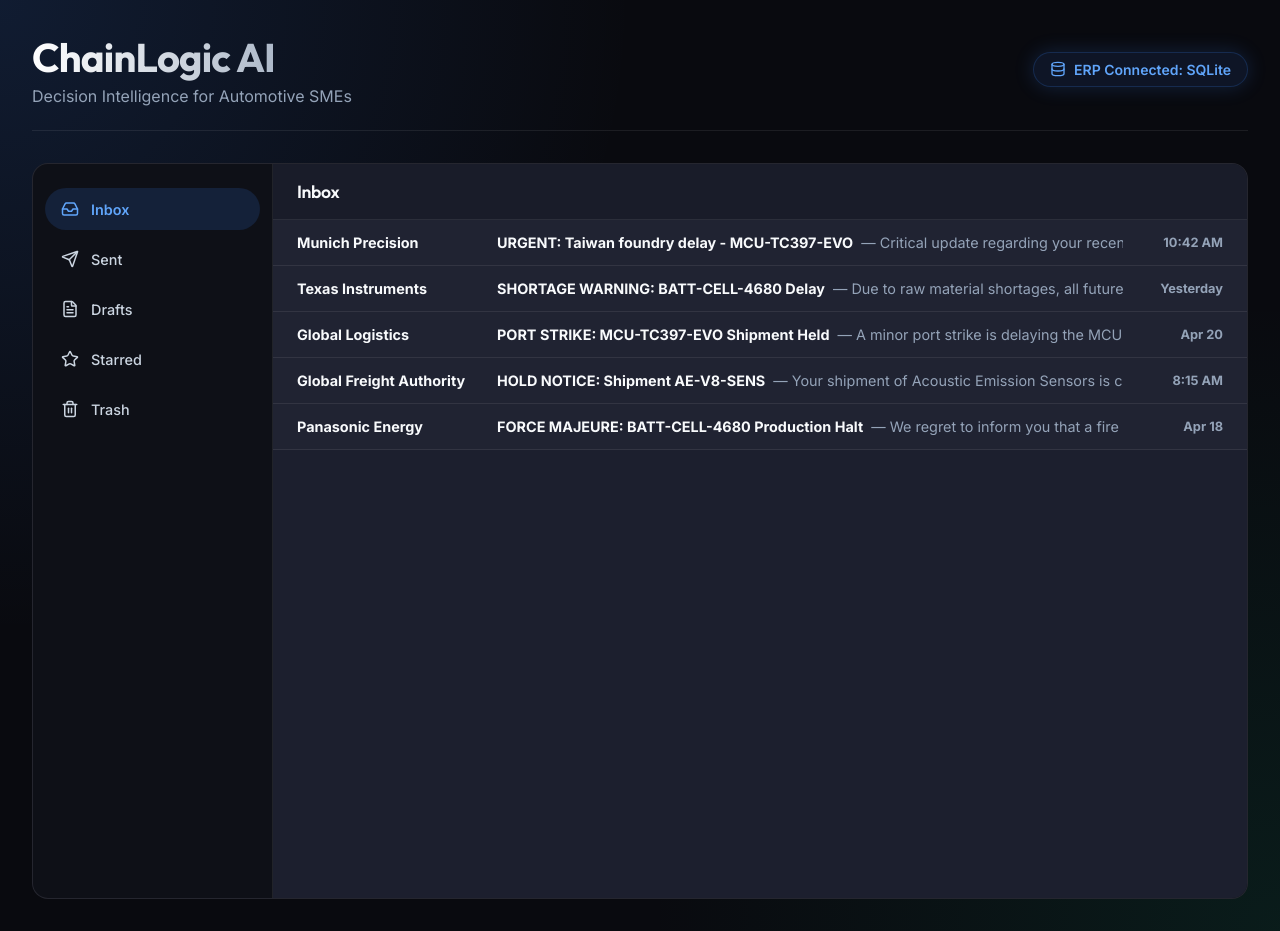
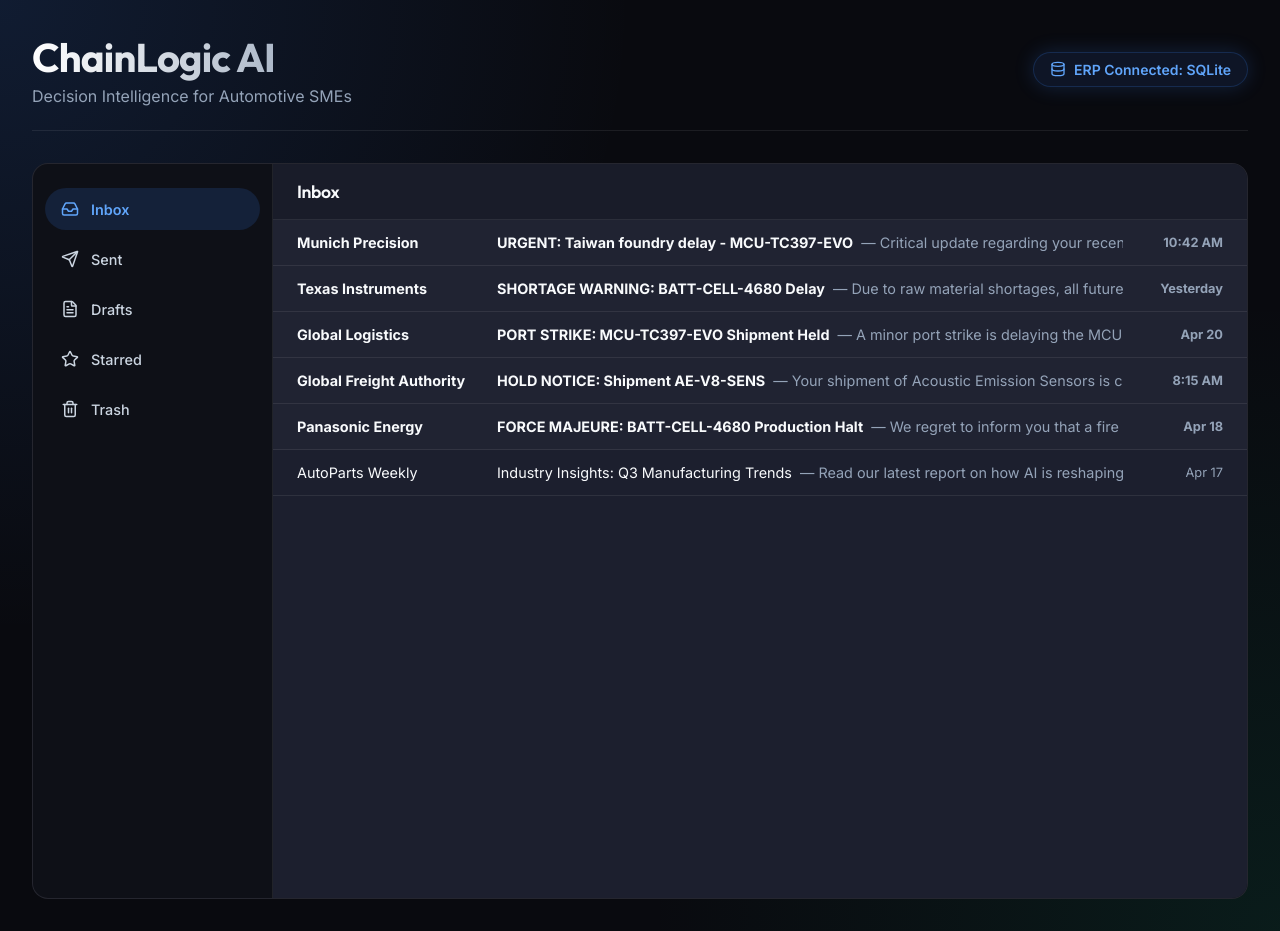
Before and after one commit to laizili0111/ChainLogicAI-UMHackathon2026, a Next.js app in the folder frontend/: page / in a window 1280 px wide. Built offline with nearby package versions, Linux system fonts and the light colour scheme.

Commit message:
add a sample email for testing

```diff
--- a/frontend/src/app/InboxView.tsx
+++ b/frontend/src/app/InboxView.tsx
@@ -70,6 +70,17 @@
     date: "Apr 18",
     unread: true,
     avatar: "P"
+  },
+  {
+    id: "6",
+    sender: "AutoParts Weekly",
+    senderEmail: "newsletter@autoparts-weekly.com",
+    subject: "Industry Insights: Q3 Manufacturing Trends",
+    snippet: "Read our latest report on how AI is reshaping the automotive supply chain...",
+    body: "Welcome to AutoParts Weekly!\n\nIn this week's edition, we explore how major automotive manufacturers are adopting AI-driven logistics to streamline their supply chains. \n\nAlso, please be informed that our main corporate office will be closed next Friday for a public holiday. Our support channels will remain open, but response times may be slightly delayed.\n\nThank you for being a valued subscriber.",
+    date: "Apr 17",
+    unread: false,
+    avatar: "A"
   }
 ];
 
--- a/frontend/src/app/page.tsx
+++ b/frontend/src/app/page.tsx
@@ -241,6 +241,7 @@
   const [emailText, setEmailText] = useState("");
   const [executedOption, setExecutedOption] = useState<string | null>(null);
   const [analysisTimeMs, setAnalysisTimeMs] = useState<number | null>(null);
+  const [toastError, setToastError] = useState<string | null>(null);
 
   const handleStartAnalysis = (email: Email) => {
     setActiveEmail(email);
@@ -255,6 +256,7 @@
     setInsight(null);
     setExecutedOption(null);
     setAnalysisTimeMs(null);
+    setToastError(null); // Clear previous errors
     const startTime = performance.now();
     try {
       const API_BASE_URL = process.env.NEXT_PUBLIC_API_URL || "http://localhost:8000";
@@ -263,10 +265,19 @@
         headers: { "Content-Type": "application/json" },
         body: JSON.stringify({ trigger_text: text }),
       });
-      const data: InsightData = await response.json();
-      setInsight(data);
+
+      const data = await response.json();
+
+      // Handle known backend errors gracefully
+      if (!response.ok || data.error || data.detail) {
+        setToastError(data.error || data.detail || "Analysis failed. Please check the email format.");
+        return;
+      }
+
+      setInsight(data as InsightData);
     } catch (error) {
       console.error("Failed to connect to backend:", error);
+      setToastError("Failed to connect to backend. Is the server running?");
     } finally {
       const endTime = performance.now();
       setAnalysisTimeMs(endTime - startTime);
@@ -293,6 +304,25 @@
 
   return (
     <main className="app-container">
+      {/* TOAST NOTIFICATION */}
+      {toastError && (
+        <div className="toast-error" style={{
+          position: 'fixed', top: '20px', right: '20px', zIndex: 1000,
+          background: 'rgba(239, 68, 68, 0.95)', color: 'white',
+          padding: '1rem 1.5rem', borderRadius: '8px',
+          boxShadow: '0 10px 25px rgba(0,0,0,0.2)', display: 'flex',
+          alignItems: 'center', gap: '0.75rem', borderLeft: '4px solid #b91c1c',
+          animation: 'fadeInDown 0.3s ease-out'
+        }}>
+          <AlertTriangle size={20} />
+          <div>
+            <div style={{fontWeight: 700, fontSize: '0.9rem', textTransform: 'uppercase', letterSpacing: '0.05em'}}>Analysis Error</div>
+            <div style={{fontSize: '0.95rem', opacity: 0.9}}>{toastError}</div>
+          </div>
+          <button onClick={() => setToastError(null)} style={{background: 'none', border: 'none', color: 'white', marginLeft: '1rem', cursor: 'pointer', opacity: 0.7}}>✕</button>
+        </div>
+      )}
+
       {/* HEADER */}
       <header className="app-header">
         <div style={{ display: 'flex', alignItems: 'center', gap: '1.5rem' }}>
```
